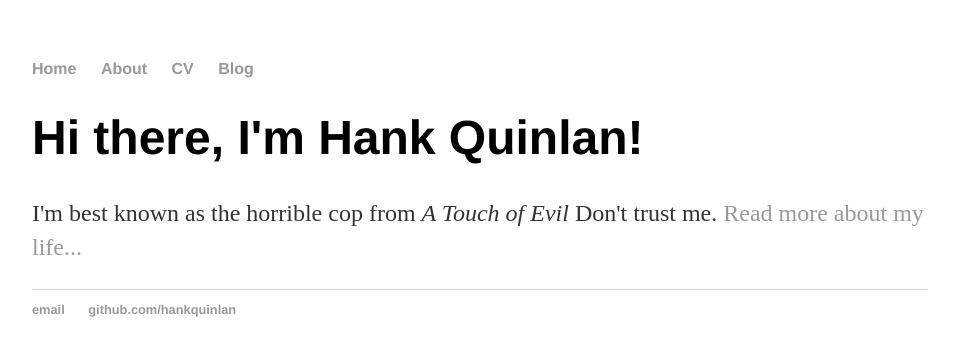
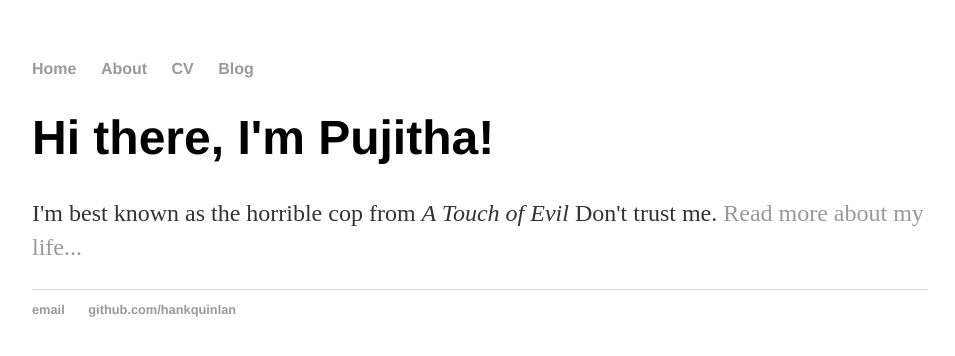
Before and after one commit to pujithareddy554/pujithareddy554.github.io, a Jekyll site: the page built from index.html, in a window 1280 px wide. Shown: the top 356 px of the page, without its empty margins (160-1115 px from the left). Built offline with Jekyll 4.4.1, drawn with Linux system fonts in a browser that asks for light colours.

Commit message:
Update index.html

```diff
--- a/index.html
+++ b/index.html
@@ -3,6 +3,6 @@ layout: default
 title: Pujitha Reddy, Data Analyst
 ---
 <div class="blurb">
-	<h1>Hi there, I'm Hank Quinlan!</h1>
+	<h1>Hi there, I'm Pujitha!</h1>
 	<p>I'm best known as the horrible cop from <em>A Touch of Evil</em> Don't trust me. <a href="/about">Read more about my life...</a></p>
 </div><!-- /.blurb -->
```
